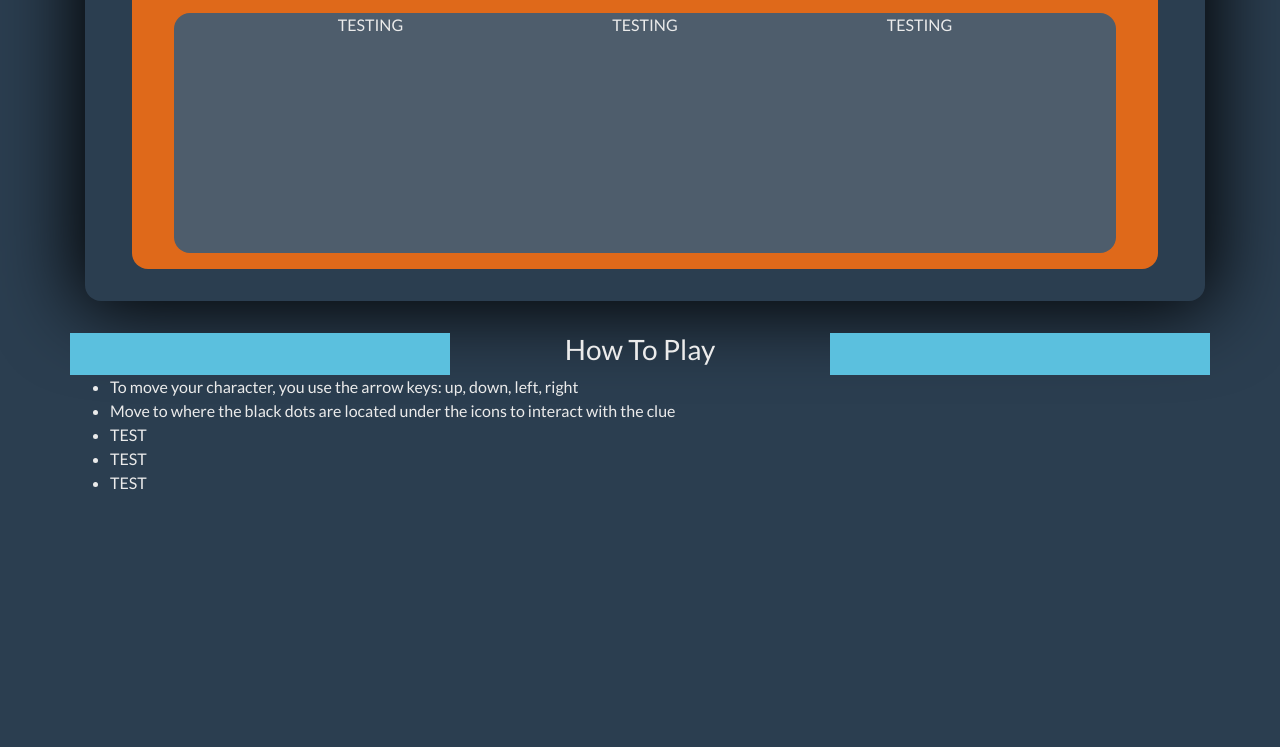
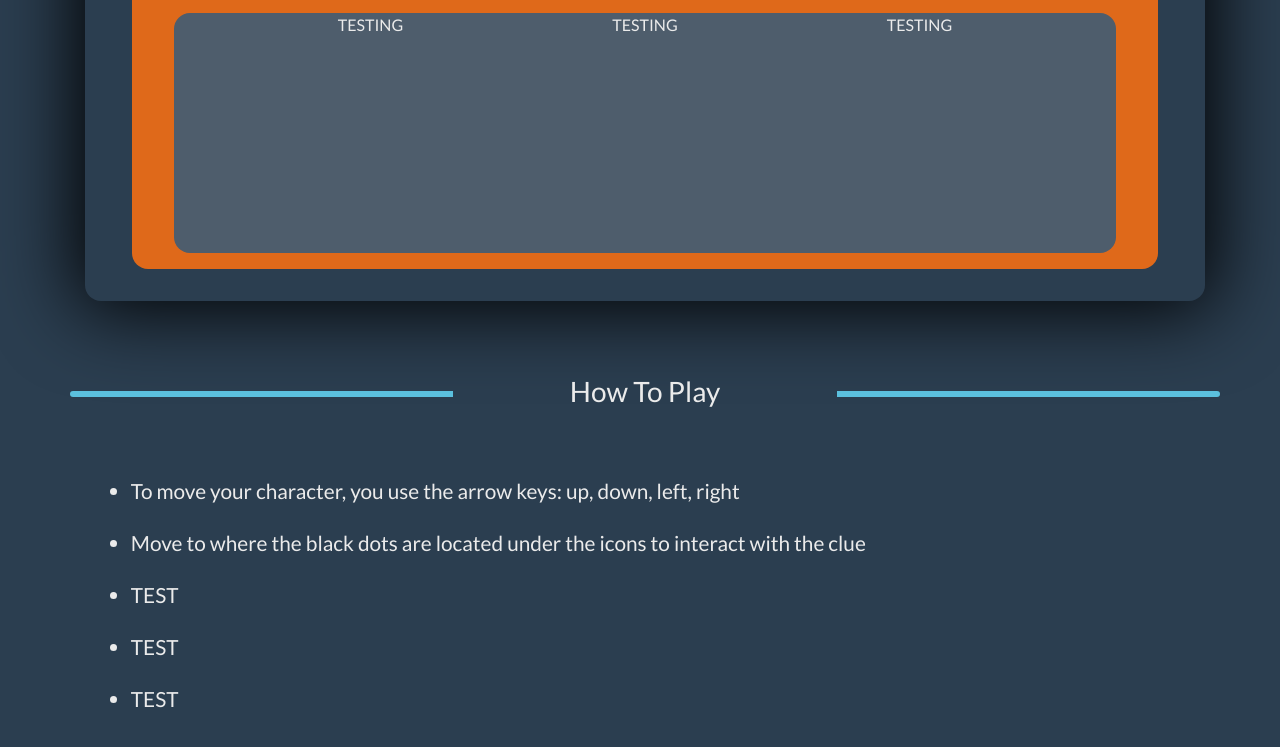
Before and after one commit to chausicle/Frontend-Project, a plain HTML site: page index.html in a window 1280 px wide. Shown: the part 643-1390 px from the top of the page. Before the commit the page ends 1154 px from the top, so only its background shows below. Drawn offline with nearby package versions, Linux system fonts and the light colour scheme.

Commit message:
fix stretching and wrapping problem of navbar and how-to-play heading

```diff
--- a/styles.css
+++ b/styles.css
@@ -1,3 +1,7 @@
+nav {
+  min-width: 1270px;
+}
+
 .borders {
   margin: 2em auto;
   width: 70em;
@@ -37,3 +41,35 @@
 .fa-user-secret {
   color: black;
 }
+
+.how-to-play-info {
+  min-width: 1150px;
+}
+
+.break {
+  margin: 5% 0;
+  height: 0.4em;
+}
+
+#left {
+  /* min-width: 10em; */
+  border-top-left-radius: 1em;
+  border-bottom-left-radius: 1em;
+}
+
+#middle {
+  /* min-width: 10em; */
+  flex-wrap: nowrap;
+  margin-top: 1.5em;
+}
+
+#right {
+  /* min-width: 10em; */
+  border-top-right-radius: 1em;
+  border-bottom-right-radius: 1em;
+}
+
+.information {
+  margin: 1em;
+  font-size: 1.3em;
+}
```
